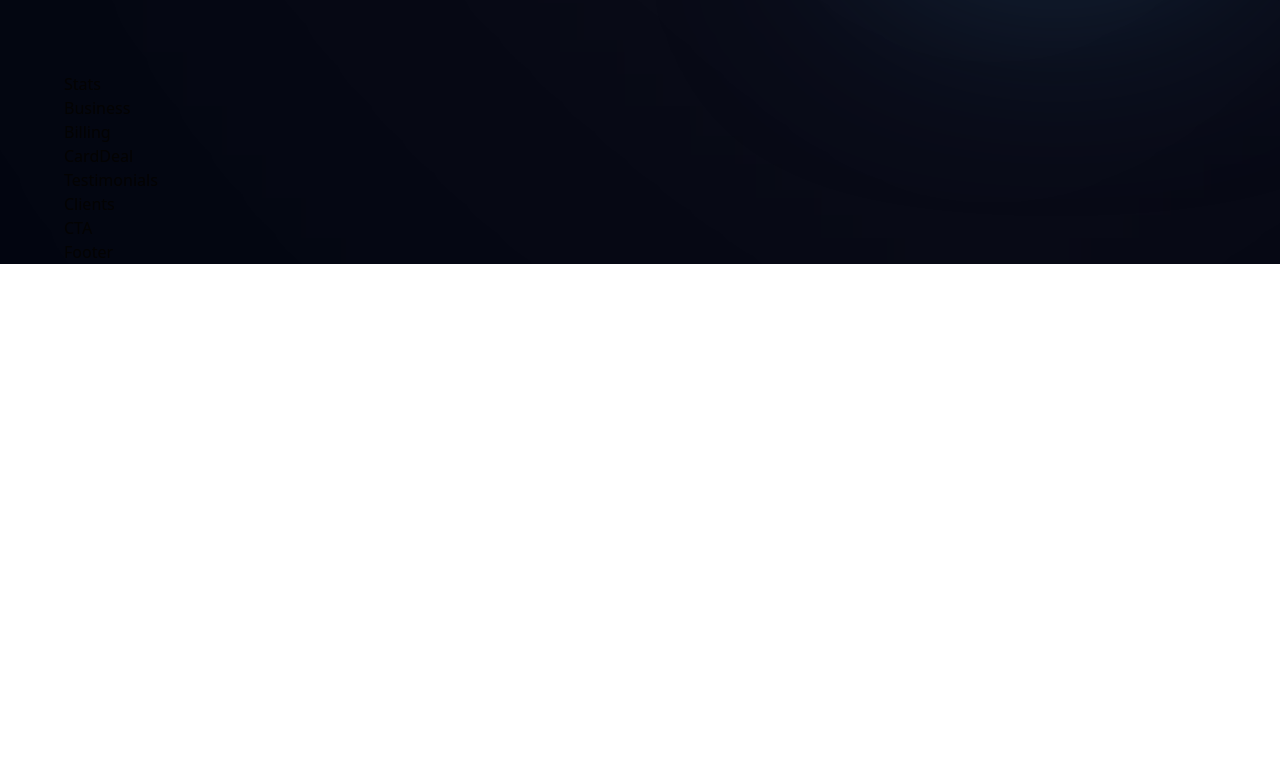
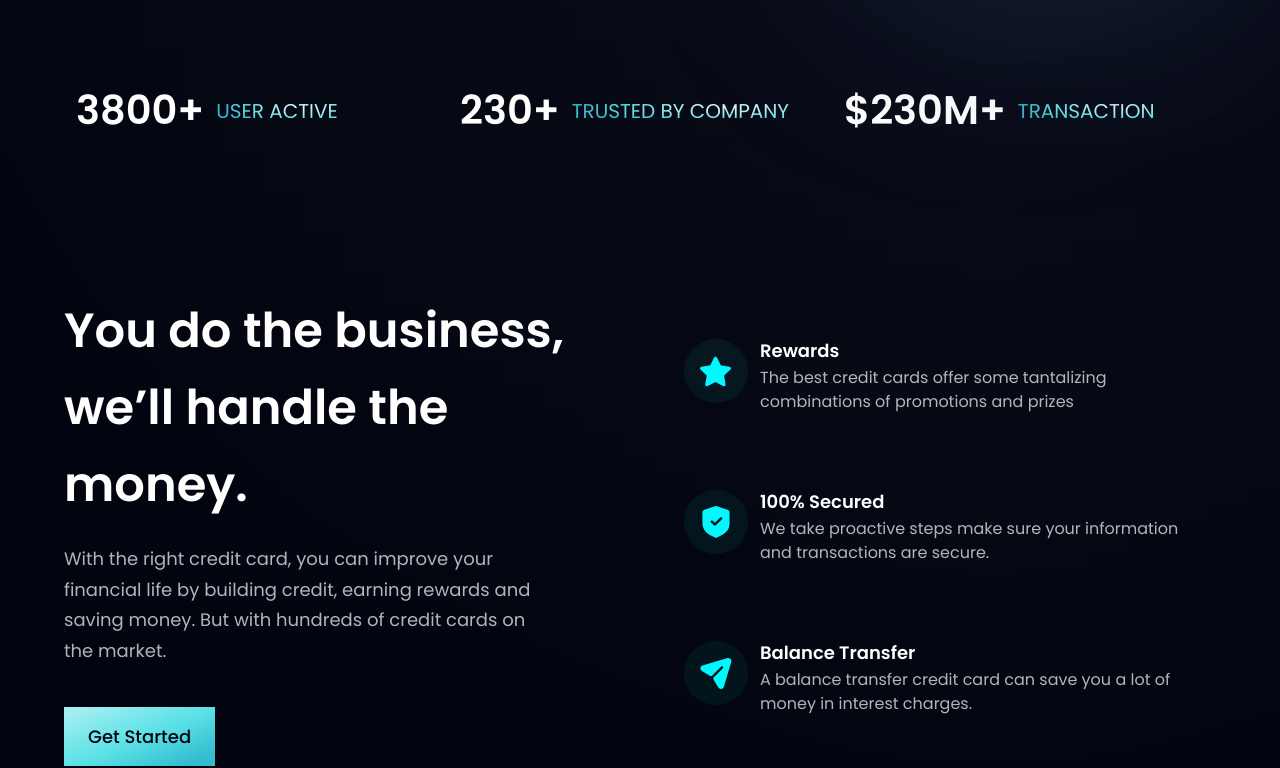
Before and after one commit to LxLorenzo/bank_modern_app, a React (Vite) app: page / in a window 1280 px wide. Shown: the part 718-1486 px from the top of the page. Before the commit the page ends 982 px from the top, so only its background shows below. Built offline with nearby package versions, Linux system fonts and the light colour scheme.

Commit message:
Business, Button, Stats finalizado

```diff
--- a/src/components/Business.jsx
+++ b/src/components/Business.jsx
@@ -1,9 +1,54 @@
-import React from 'react'
+import { features } from "../constants";
+import styles, { layout } from "../style";
+import Button from "./Button";
+
+const FeatureCard = ({ icon, title, content, index }) => (
+	<div
+		className={`flex flex-row p-6 rounded-[20px] ${
+			index !== features.length - 1 ? "mb-6" : "mb-0"
+		} feature-card`}
+	>
+		<div
+			className={`w-[64px] h-[64px] rounded-full ${styles.flexCenter} bg-dimBlue`}
+		>
+			<img src={icon} alt="Icon" className="w-[50%] h-[50%] object-contain" />
+		</div>
+
+		<div className="flex-1 flex flex-col ml-3">
+			<h4 className="font-poppins font-semibold text-white text-[18px] leading-[23px] mb-1">
+				{title}
+			</h4>
+			<p className="font-poppins font-normal text-dimWhite text-[16px] leading-[24px] mb-1">
+				{content}
+			</p>
+		</div>
+	</div>
+);
 
 const Business = () => {
-  return (
-    <div>Business</div>
-  )
-}
+	return (
+		<section id="features" className={layout.section}>
+			<div className={layout.sectionInfo}>
+				<h2 className={styles.heading2}>
+					You do the business, <br className="sm:block hidden" /> we’ll handle
+					the money.
+				</h2>
+				<p className={`${styles.paragraph} max-w-[470px] mt-5`}>
+					With the right credit card, you can improve your financial life by
+					building credit, earning rewards and saving money. But with hundreds
+					of credit cards on the market.
+				</p>
 
-export default Business
+				<Button styles="mt-10" />
+			</div>
+
+			<div className={`${layout.sectionImg} flex-col`}>
+				{features.map((feature, index) => (
+					<FeatureCard key={feature.id} {...feature} index={index} />
+				))}
+			</div>
+		</section>
+	);
+};
+
+export default Business;
--- a/src/components/Button.jsx
+++ b/src/components/Button.jsx
@@ -1,9 +1,12 @@
-import React from 'react'
+const Button = ({ styles }) => {
+	return (
+		<button
+			type="button"
+			className={`py-4 px-6 bg-blue-gradient font-poppins font-medium text-[18px] text-primary outline-none ${styles}`}
+		>
+			Get Started
+		</button>
+	);
+};
 
-const Button = () => {
-  return (
-    <div>Button</div>
-  )
-}
-
-export default Button
+export default Button;
--- a/src/components/Stats.jsx
+++ b/src/components/Stats.jsx
@@ -1,9 +1,22 @@
-import React from 'react'
+import { stats } from "../constants";
+import styles from "../style";
 
-const Stats = () => {
-  return (
-    <div>Stats</div>
-  )
-}
+const Stats = () => (
+	<section className={`${styles.flexCenter} flex-row flex-wrap sm:mb-20 mb-6`}>
+		{stats.map((stat) => (
+			<div
+				key={stat.id}
+				className={`flex-1 flex justify-start items-center flex-row m-3`}
+			>
+				<h4 className="font-poppins font-semibold xs:text-[40px] text-[30px] xs:leading-[53px] leading-[43px] text-white">
+					{stat.value}
+				</h4>
+				<p className="font-poppins font-normal xs:text-[20px] text-[15px] xs:leading-[26px] leading-[21px] text-gradient uppercase ml-3">
+					{stat.title}
+				</p>
+			</div>
+		))}
+	</section>
+);
 
-export default Stats
+export default Stats;
```
Also changed, not shown: src/App.jsx (+13 -2 lines), src/components/Hero.jsx (+28 -16 lines).
